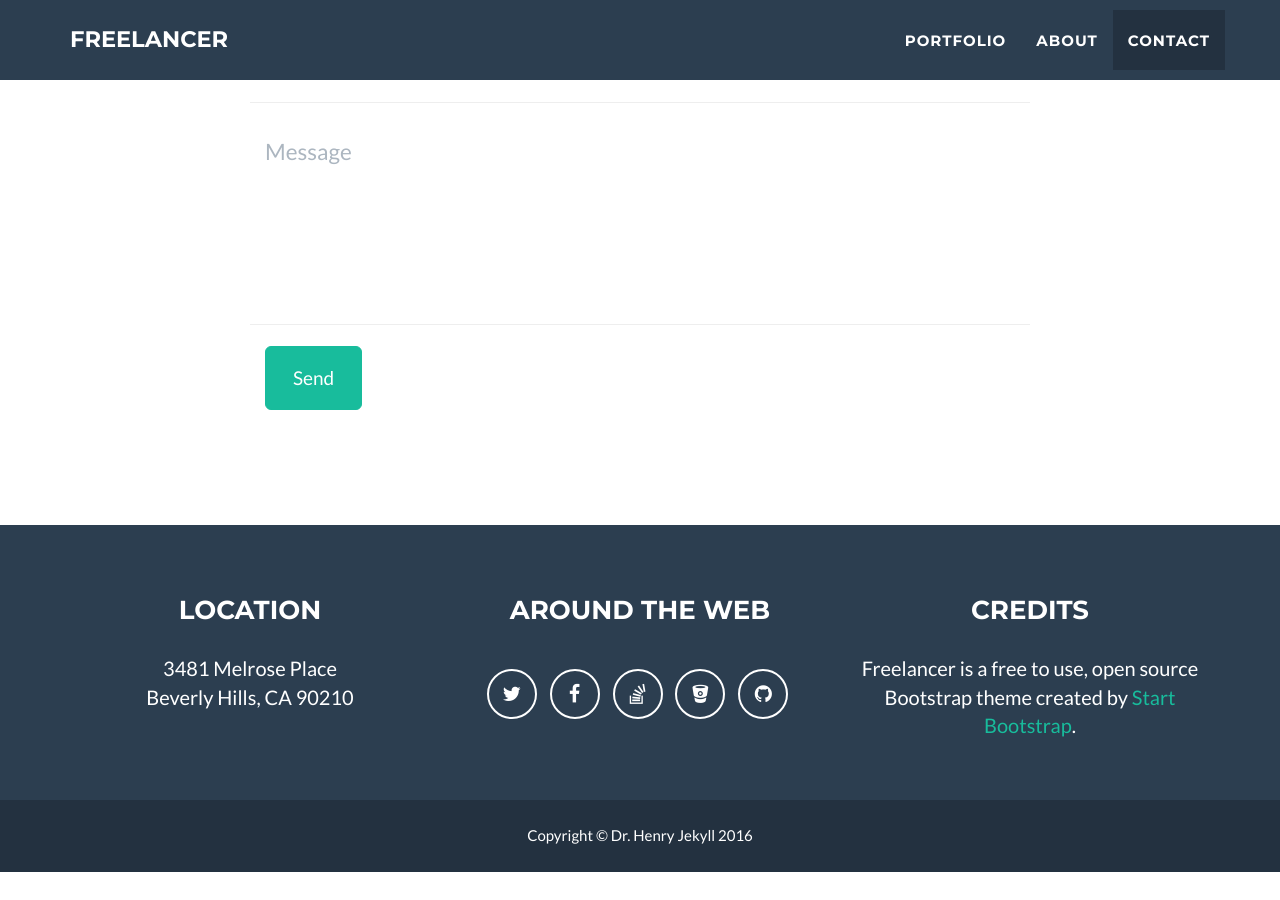
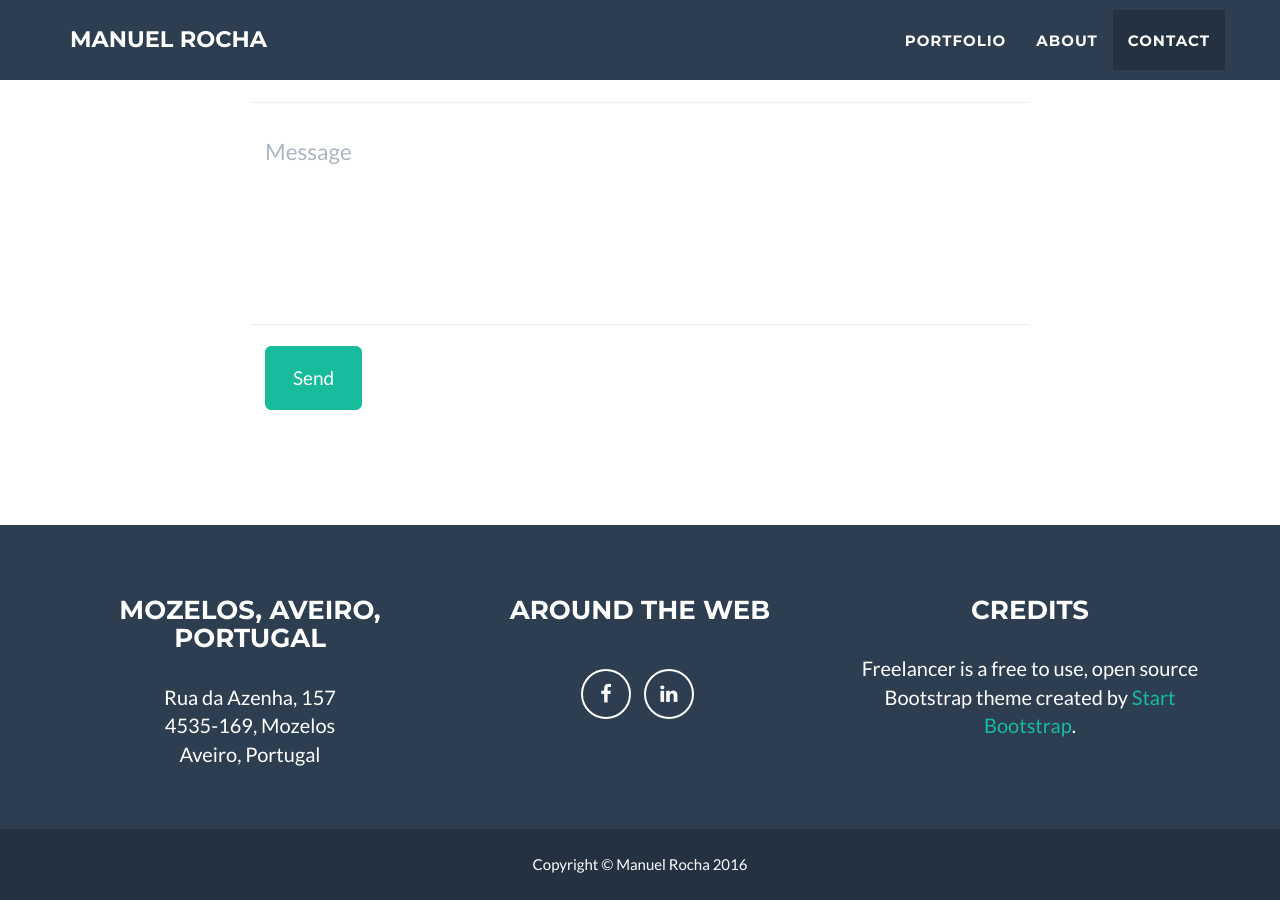
Before and after one commit to manuelrocha88/manuelrocha88.github.io, a Jekyll site: the page built from index.html, in a window 1280 px wide and 900 px high, scrolled down 2257 px. Built offline with Jekyll 4.4.1, drawn with Linux system fonts in a browser that asks for light colours; before the commit the page ends 3129 px from its top, so only the background shows below that; some of the changed text lies outside the part shown.

```diff
--- a/_config.yml
+++ b/_config.yml
@@ -1,10 +1,10 @@
 # Site settings
-title: Freelancer
-email: your-email@domain.com
-url: https://example.github.io
-description: "Write an awesome description for your new site here. You can edit this line in _config.yml. It will appear in your document head meta (for Google search results) and in your feed.xml site description."
-skills: "Web Developer - Graphic Artist - User Experience Designer"
-meta_author: LastName FirstName
+title: Manuel Rocha
+email: manuelrocha@manuelrocha.biz
+url: http://manuelrocha.biz
+description: "A empresa tem por objetivo fomentar o desenvolvimento de Sistemas de Informações úteis e capazes de gerar um valor acrescentado às empresas minhas clientes."
+skills: "Full Stack Developer"
+meta_author: Rocha Manuel
 
 # Google webmaster tools
 google_verify:
@@ -31,28 +31,31 @@ color:
 
 # Footer settings
 footer:
-  copyright: Dr. Henry Jekyll
-  location: Location
+  copyright: Manuel Rocha
+  location: Mozelos, Aveiro, Portugal
   social: Around the Web
   credits: Credits
 
 # Social networks usernames (many more available: google-plus, flickr, dribbble, pinterest, instagram, tumblr, linkedin, etc.)
 social:
-  - title: twitter
-    url: http://twitter.com/jekyllrb
   - title: facebook
-    url:
-  - title: stack-overflow
-    url: http://stackoverflow.com/questions/tagged/jekyll
-  - title: bitbucket
-    url: http://bitbucket.org/jekyll
-  - title: github
-    url: http://github.com/jekyll
+    url: https://www.facebook.com/manuelrocha.biz
+  - title: linkedin
+    url: https://pt.linkedin.com/in/manuelrocha
+  #- title: twitter
+  #  url: http://twitter.com/jekyllrb
+  #- title: stack-overflow
+  #  url: http://stackoverflow.com/questions/tagged/jekyll
+  #- title: bitbucket
+  #  url: http://bitbucket.org/jekyll
+  #- title: github
+  #  url: http://github.com/jekyll
 
 # Postal address (add as many lines as necessary)
 address:
-  - line: 3481 Melrose Place
-  - line: Beverly Hills, CA 90210
+  - line: Rua da Azenha, 157
+  - line: 4535-169, Mozelos
+  - line: Aveiro, Portugal
 
 # Credits content
 credits: 'Freelancer is a free to use, open source Bootstrap theme created by <a href="http://startbootstrap.com">Start Bootstrap</a>.'
```
